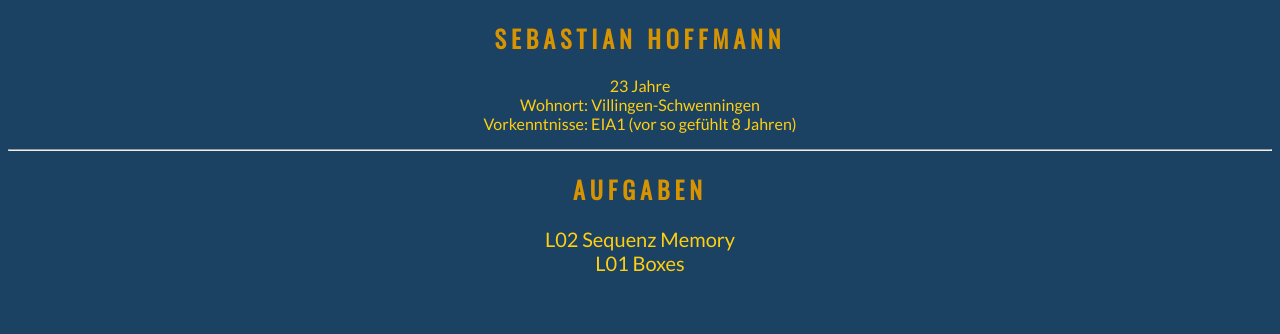
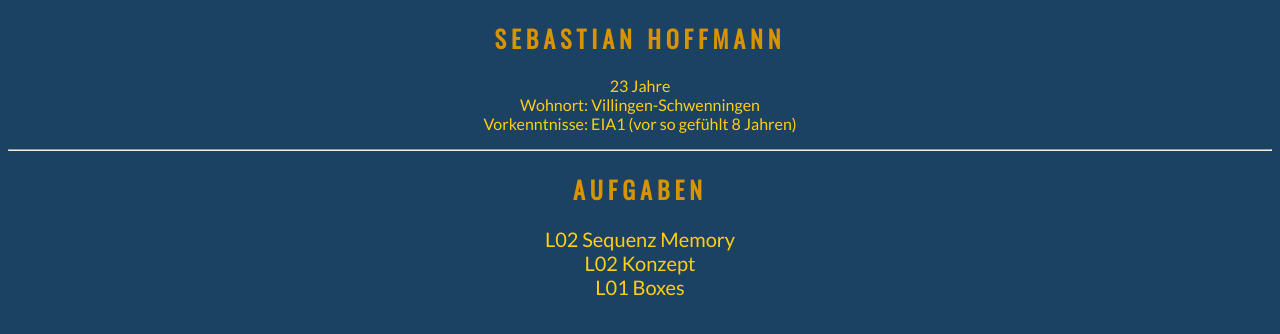
Before and after one commit to sebifyy/EIA2_4, a plain HTML site: page steckbrief/steckbrief.htm in a window 1280 px wide. Drawn offline with nearby package versions, Linux system fonts and the light colour scheme.

Commit message:
konzept in steckbrief

```diff
--- a/steckbrief/steckbrief.htm
+++ b/steckbrief/steckbrief.htm
@@ -71,6 +71,7 @@ und diese -->
 
 	<h2>Aufgaben</h2>
 	<a href="https://sebifyy.github.io/EIA2_4/L02%20Memory/memory.html" target="_blank">L02 Sequenz Memory</a>
+	<a href="EIA2_4/L02 Memory/Konzepte/L02_Memory-AD.pdf" target="_blank">L02 Konzept</a>
 
 	<a href="https://github.com/sebifyy/EIA2_4/blob/master/L01%20Boxes/L01_Trace-Activity.pdf" target="_blank">L01 Boxes</a>
 
```
